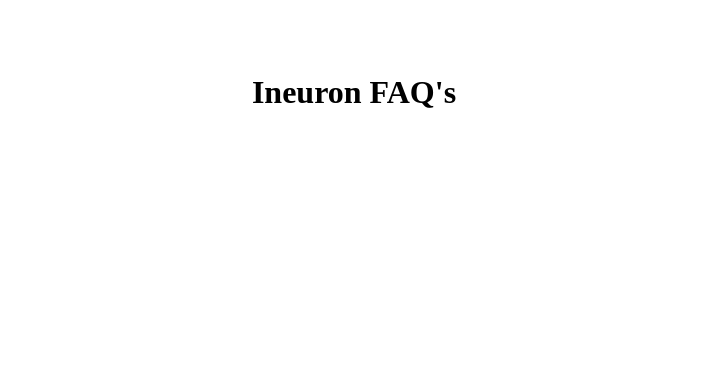
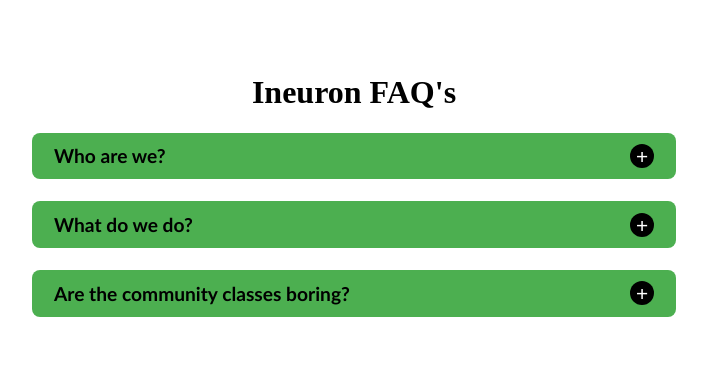
Before and after one commit to diveshthakre19/javascript_projects, a plain HTML site: page 01Accordion/index.html in a window 1280 px wide. Shown: the whole page, without its empty margins (286-993 px from the left). Drawn offline with Linux system fonts and the light colour scheme.

Commit message:
accordian done

```diff
--- a/01Accordion/faq.js
+++ b/01Accordion/faq.js
@@ -18,17 +18,44 @@ const faqData = [
   },
 ];
 
-const accordianBody;
+const accordianBody = document.querySelector(".accordian_body");
 const faqs = [];
 
+function createFaq(id) {
+  let faq = document.createElement("div");
+  let faqHeader = document.createElement("div");
+  let question = document.createElement("h3");
+  let button = document.createElement("button");
+  let answer = document.createElement("p");
+  answer.className = "hidden";
+  button.className = "show_btn";
+  button.innerHTML = "+";
+  accordianBody.className = "accordian_body";
+  faq.className = "faq";
+  faqHeader.className = "faq_header";
+  accordianBody.appendChild(faq);
+  faq.appendChild(faqHeader);
+  faqHeader.appendChild(question);
+  question.innerHTML = faqData[id].question;
+  faqHeader.appendChild(button);
+  faq.appendChild(answer);
+  answer.innerHTML = faqData[id].answer;
+  button.addEventListener("click", showFaq);
+  function showFaq() {
+    answer.classList.toggle("hidden");
+    if (answer.classList.contains("hidden")) {
+      button.innerHTML = "+";
+    } else {
+      button.innerHTML = "-";
+    }
+  }
+}
+createFaq(0);
+createFaq(1);
+createFaq(2);
+
 function showFaq() {
-
+  answer.classList.toggle("hidden");
 }
 
-function createFaq() {
-
-}
-
-function btnStatusUpdate() {
-
-}
+function btnStatusUpdate() {}
--- a/01Accordion/index.css
+++ b/01Accordion/index.css
@@ -48,6 +48,7 @@
   margin: 0em;
   border-radius: 120px;
   cursor: pointer;
+  font-size: 1.3em;
 }
 
 .hidden {
```
